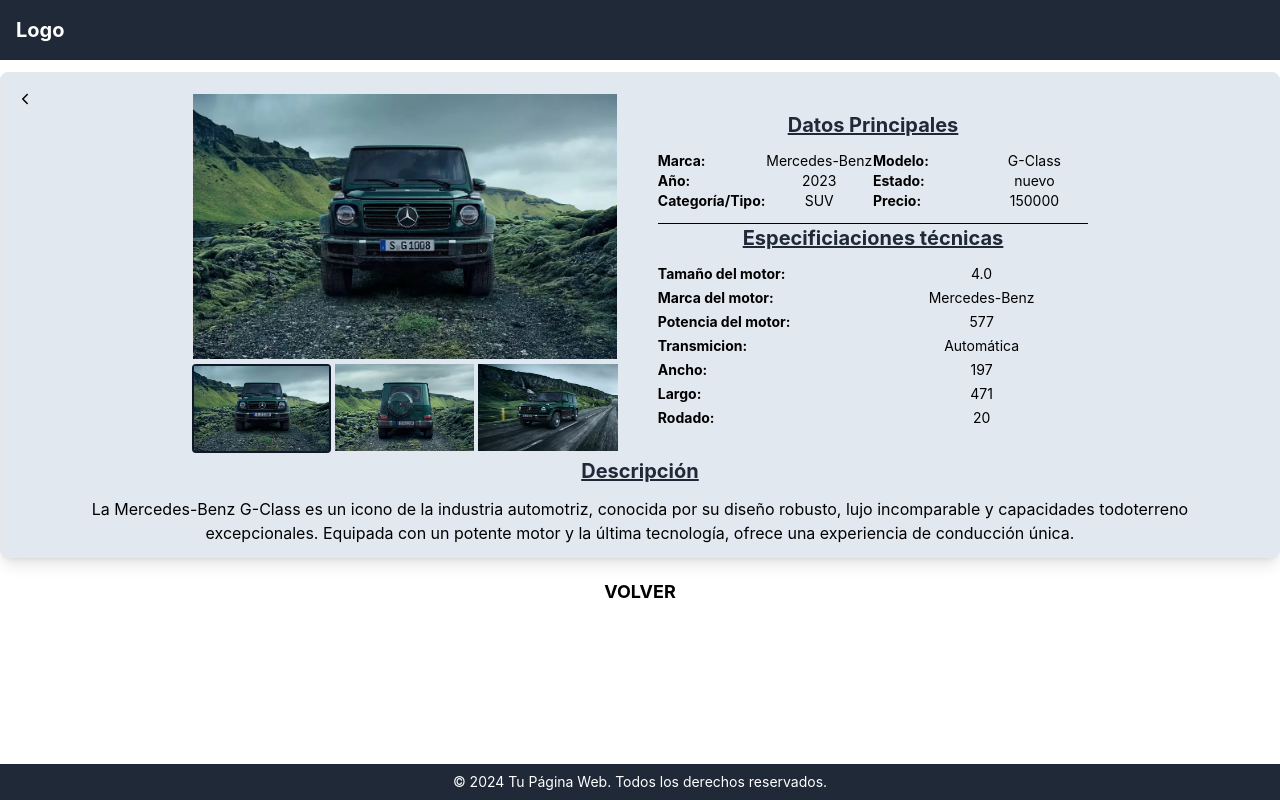
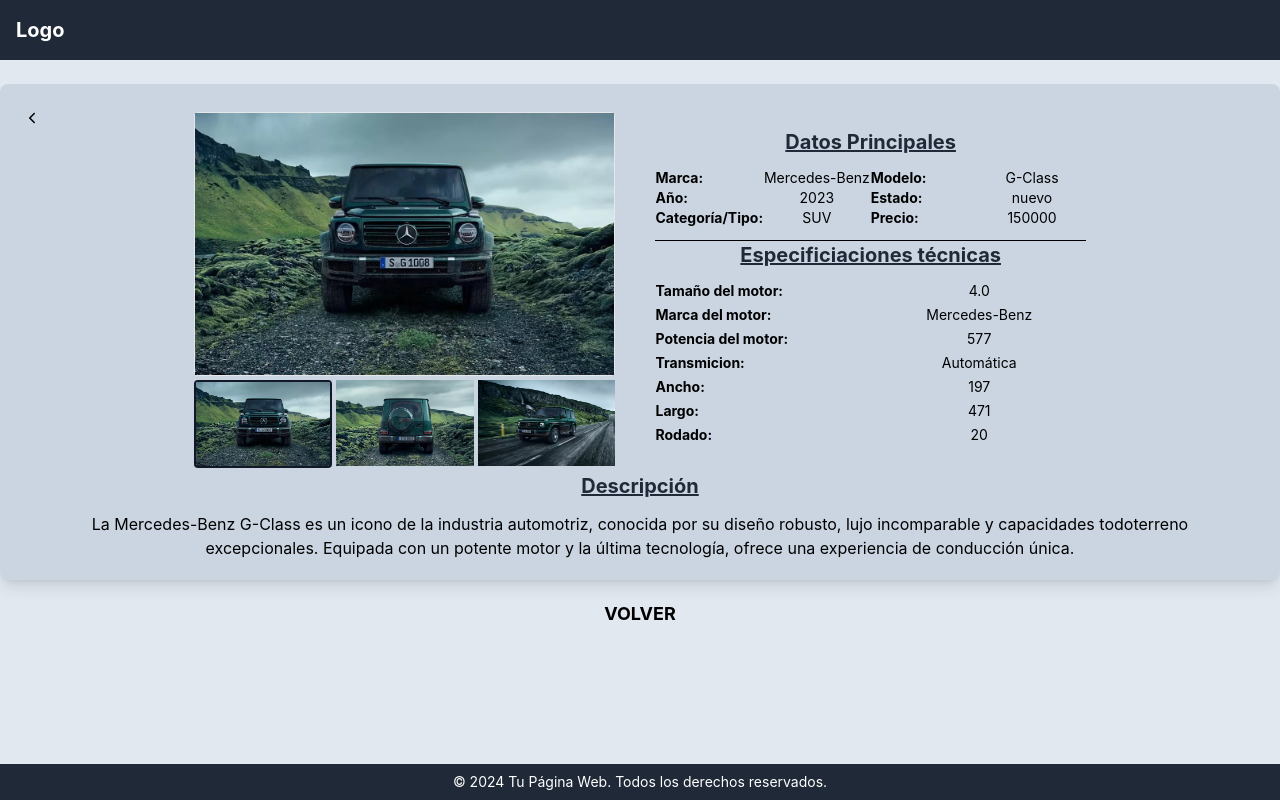
Before and after one commit to Julian-Alcaraz/PWA-2024-TP2, a React (Create React App) app: page / in a window 1280 px wide. Both pictures are taken after a click on the button 236 px from the left and 734 px from the top of the page. Built offline with nearby package versions, Linux system fonts and the light colour scheme.

Commit message:
genero simetria visual en detalle y home

```diff
--- a/src/index.css
+++ b/src/index.css
@@ -9,6 +9,10 @@
     sans-serif;
   -webkit-font-smoothing: antialiased;
   -moz-osx-font-smoothing: grayscale;
+  --tw-bg-opacity: 1;
+  background-color: rgb(226 232 240 / var(--tw-bg-opacity));
+
+
 }
 
 code {
--- a/src/pages/Details/Details.jsx
+++ b/src/pages/Details/Details.jsx
@@ -22,14 +22,12 @@
       },[]);
 
     return (
-      <div className="Details">
-          <Header />
-        <div className='container mx-auto mt-3 border rounded-lg shadow-lg bg-slate-200'>
-         <div className='absolute  mt-4 ml-4'>
-            <button onClick={()=> navigate(ROUTES.home) } ><IoIosArrowBack /> </button>
-         </div>
-
-
+      <div className="Details ">
+        <Header />
+        <div className='container mx-auto mt-6  p-2 rounded-lg shadow-lg bg-slate-300'>
+          <div className='absolute  mt-4 ml-4'>
+             <button onClick={()=> navigate(ROUTES.home) } ><IoIosArrowBack /> </button>
+          </div>
           {vehiculo.id ?  (
             <>
               <div className=' '>
--- a/src/pages/Home/Home.jsx
+++ b/src/pages/Home/Home.jsx
@@ -36,7 +36,7 @@
     }, []);
 
     return (
-        <div className="flex flex-col min-h-screen bg-slate-200">
+        <div className="flex flex-col min-h-screen ">
             <Header />
             <div className="flex-grow">
                 <div className="flex flex-col items-center justify-center my-4">
```
